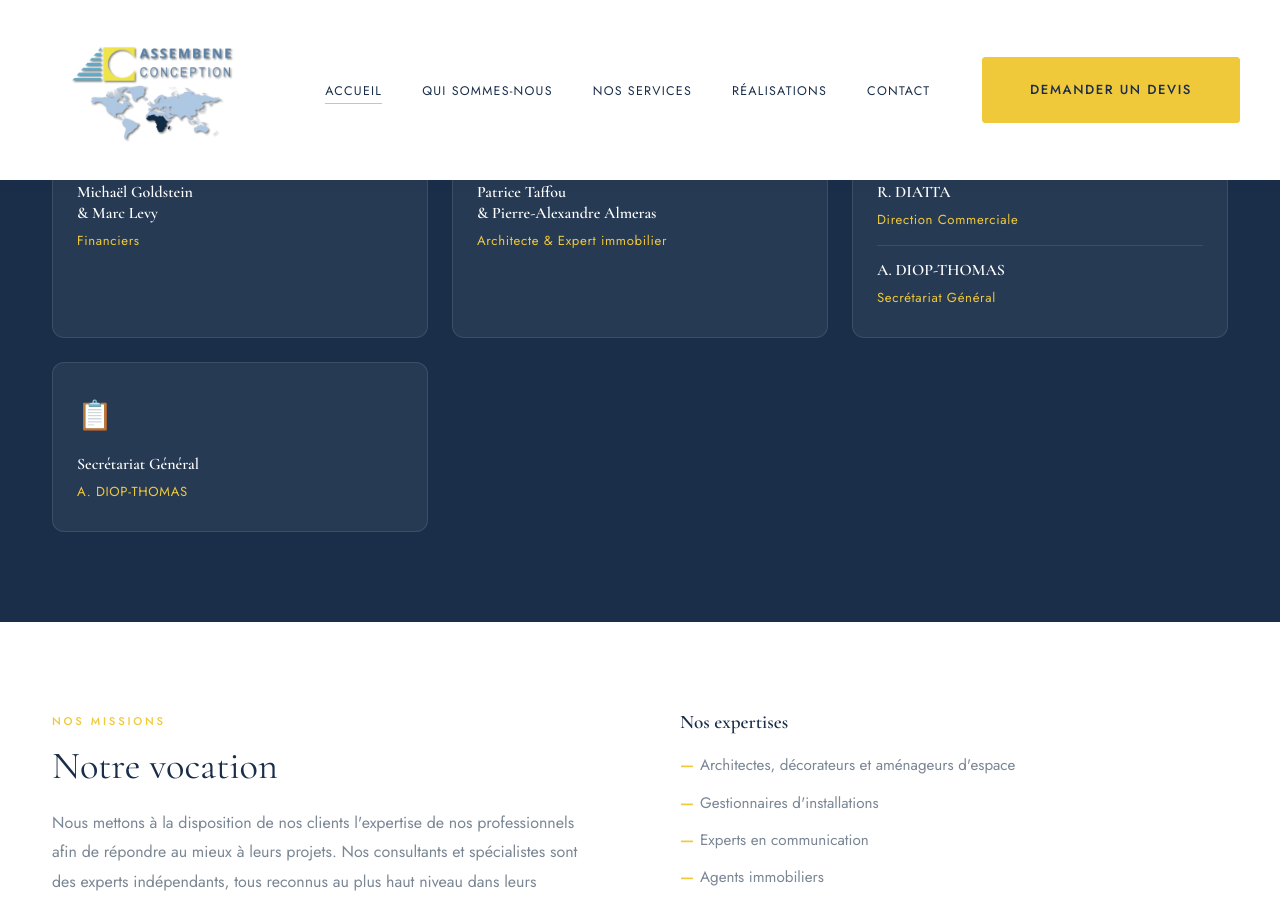
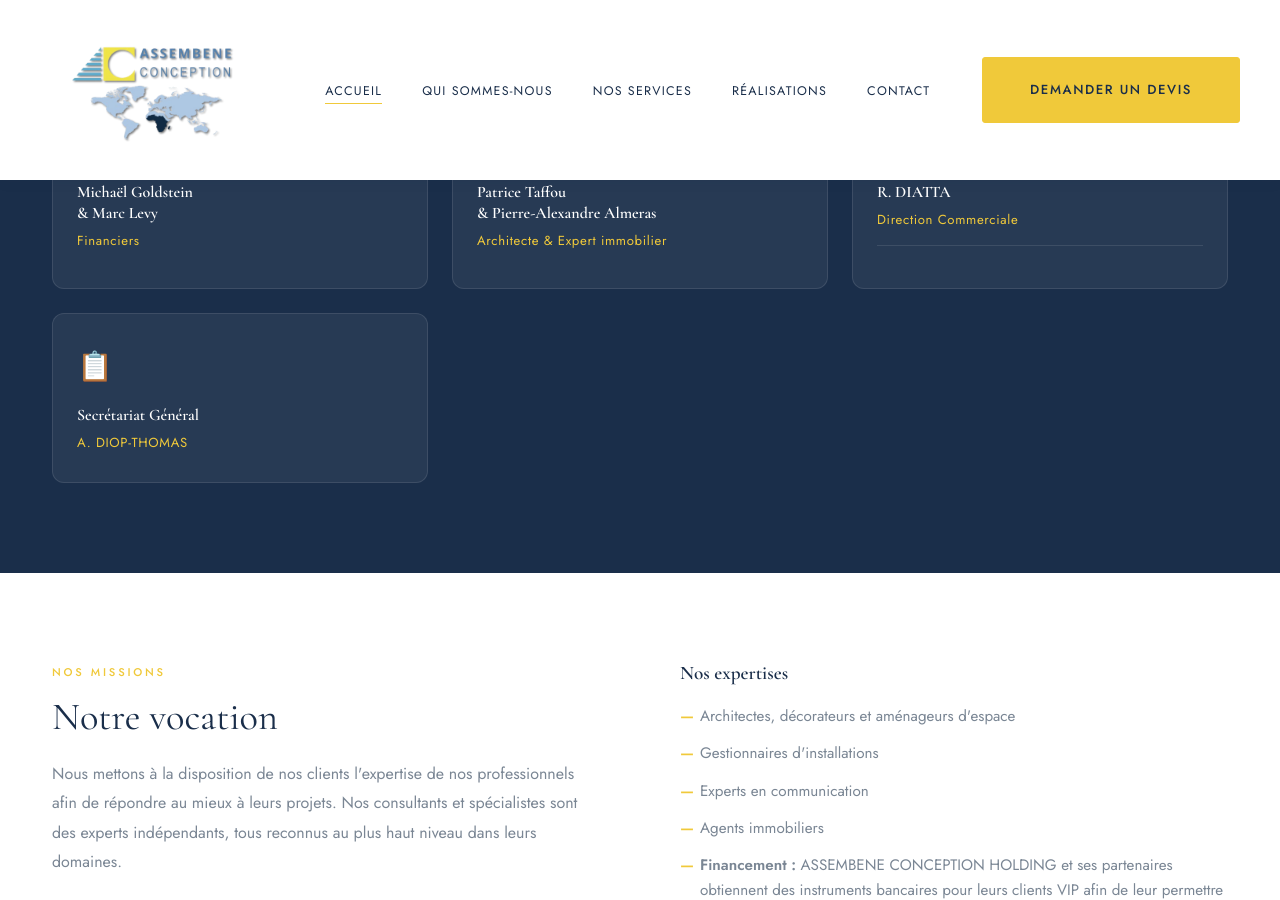
Before and after one commit to ASSEMBENE/assembene.github.io, a Jekyll site: the page built from index.html, in a window 1280 px wide and 900 px high, scrolled down 2184 px. Built offline with Jekyll 4.4.1, drawn with Linux system fonts in a browser that asks for light colours.

Commit message:
Suppression ligne A.Diop en trop

```diff
--- a/index.html
+++ b/index.html
@@ -125,9 +125,7 @@ description: ASSEMBENE CONCEPTION — Votre partenaire en conception, commerce e
         <h4>R. DIATTA</h4>
         <p>Direction Commerciale</p>
       <div style="border-top:1px solid rgba(255,255,255,0.1);margin:14px 0;"></div>
-       <h4>A. DIOP-THOMAS</h4>
-       <p>Secrétariat Général</p>
-     </div>
+      </div>
 <div class="team-card reveal d4">
   <div class="team-icon">📋</div>
   <h4>Secrétariat Général</h4>
```
